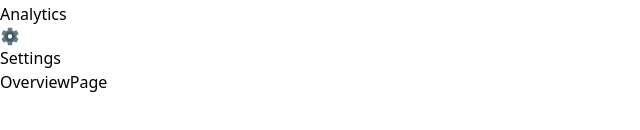
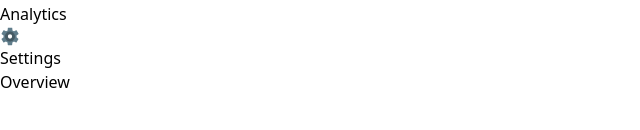
Before and after one commit to Ujef55/Dashboard, a React (Vite) app: page / in a window 1280 px wide. Shown: the part 268-398 px from the top of the page, without its empty margins (0-640 px from the left). Built offline with nearby package versions, Linux system fonts and the light colour scheme.

Commit message:
add header component

```diff
--- a/src/Pages/OverviewPage.jsx
+++ b/src/Pages/OverviewPage.jsx
@@ -1,8 +1,10 @@
-import React from 'react'
+import Header from "../components/re-usable-components/Header"
 
 function OverviewPage() {
     return (
-        <div>OverviewPage</div>
+        <div className='flex-1 overflow-auto relative z-10'>
+            <Header title="Overview" />
+        </div>
     )
 }
 
--- a/src/Pages/ProductsPage.jsx
+++ b/src/Pages/ProductsPage.jsx
@@ -1,8 +1,10 @@
-import React from 'react'
+import Header from "../components/re-usable-components/Header"
 
 function ProductsPage() {
     return (
-        <div>ProductsPage</div>
+        <div className='flex-1 overflow-auto relative z-10'>
+            <Header title="Products" />
+        </div>
     )
 }
 
--- /dev/null
+++ b/src/components/re-usable-components/Header.jsx
@@ -0,0 +1,12 @@
+function Header({ title }) {
+    return (
+        <header className="bg-gray-800 bg-opacity-50 backdrop-blur-md shadow-lg border-b border-gray-700">
+            <div className="max-w-7xl mx-auto py-4 px-4 sm:px-6 lg:px-8">
+                <h1 className="text-2xl font-semibold text-gray-100">{title}</h1>
+            </div>
+        </header>
+    )
+}
+
+
+export default Header
```
